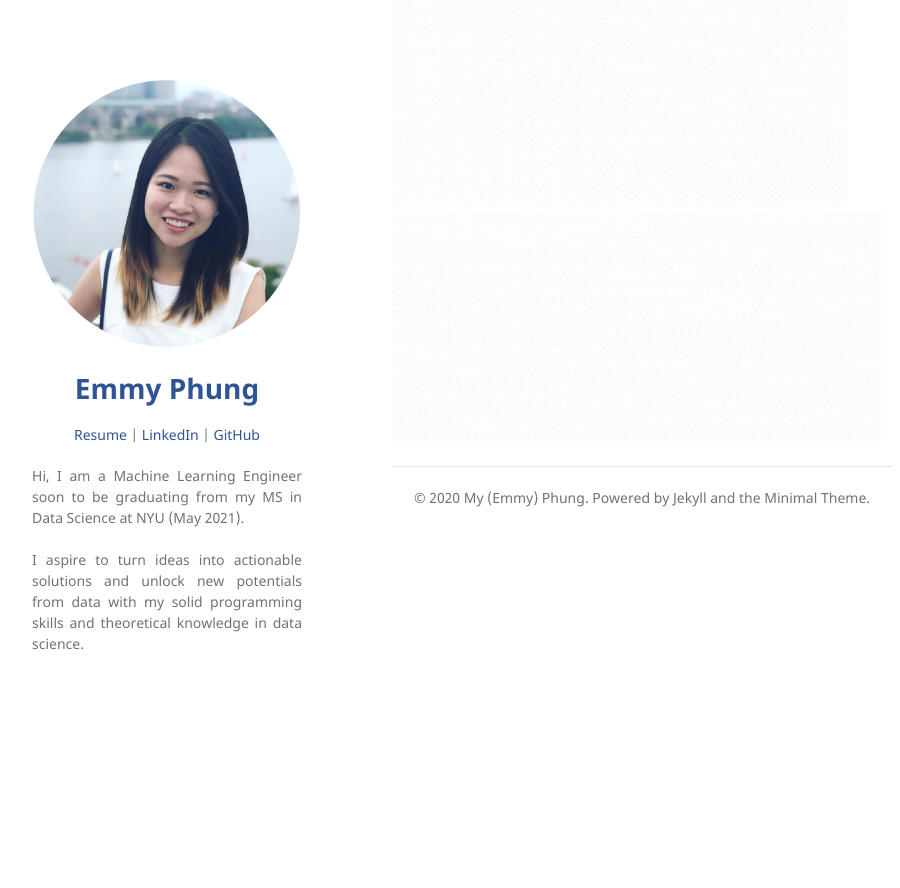
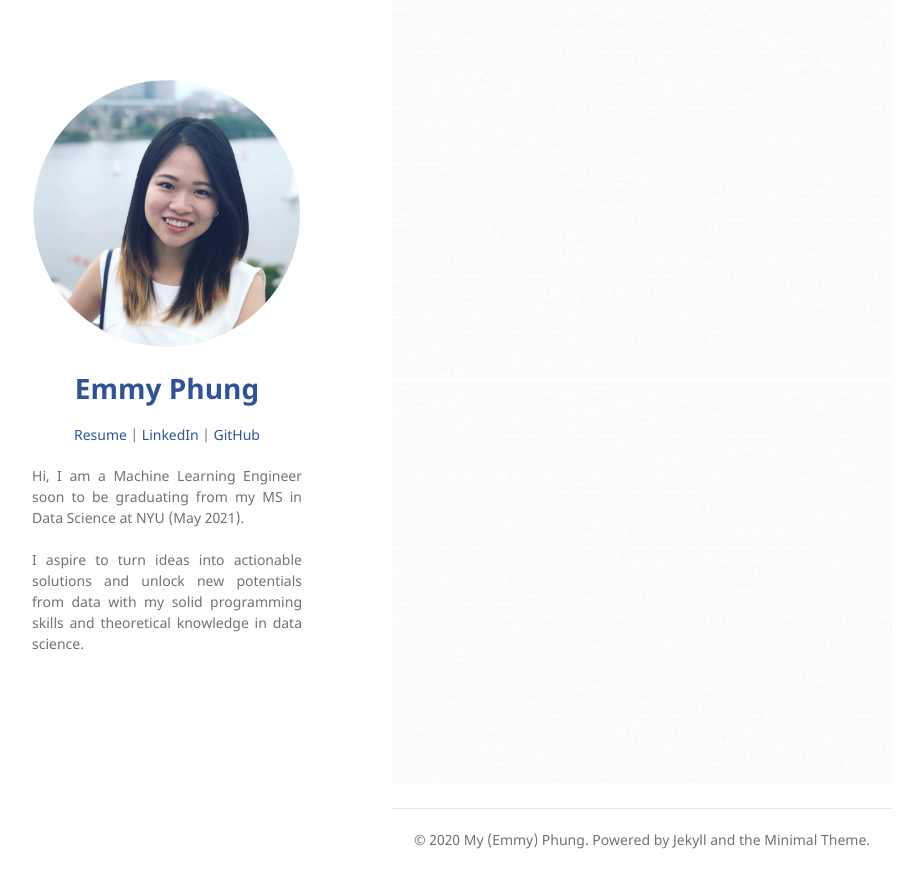
Before and after one commit to Emmyphung/emmyphung.github.io, a Jekyll site: the page built from index.md, in a window 1280 px wide and 900 px high, scrolled down 825 px. Shown: the top 888 px of the window, without its empty margins (178-1078 px from the left). Built offline with Jekyll 4.4.1, drawn with Linux system fonts in a browser that asks for light colours; our own code applies the rules of GitHub Pages for plain Markdown files.

Commit message:
Update index.md

```diff
--- a/index.md
+++ b/index.md
@@ -7,8 +7,8 @@
 Graduating soon, I aspire to turn ideas into actionable solutions and unlock new potentials from data with my solid programming skills and theoretical knowledge in data science.
 
 
-[<img src="images/portfolio2.gif" />](sections/portfolio.md)
-[<img src="images/leadership2.gif" />](sections/dsinbrief.md)
+[<img src="images/portfolio2.gif" height="400" />](sections/portfolio.md)
+[<img src="images/leadership2.gif" height="400" />](sections/dsinbrief.md)
 
 
 ---
```
